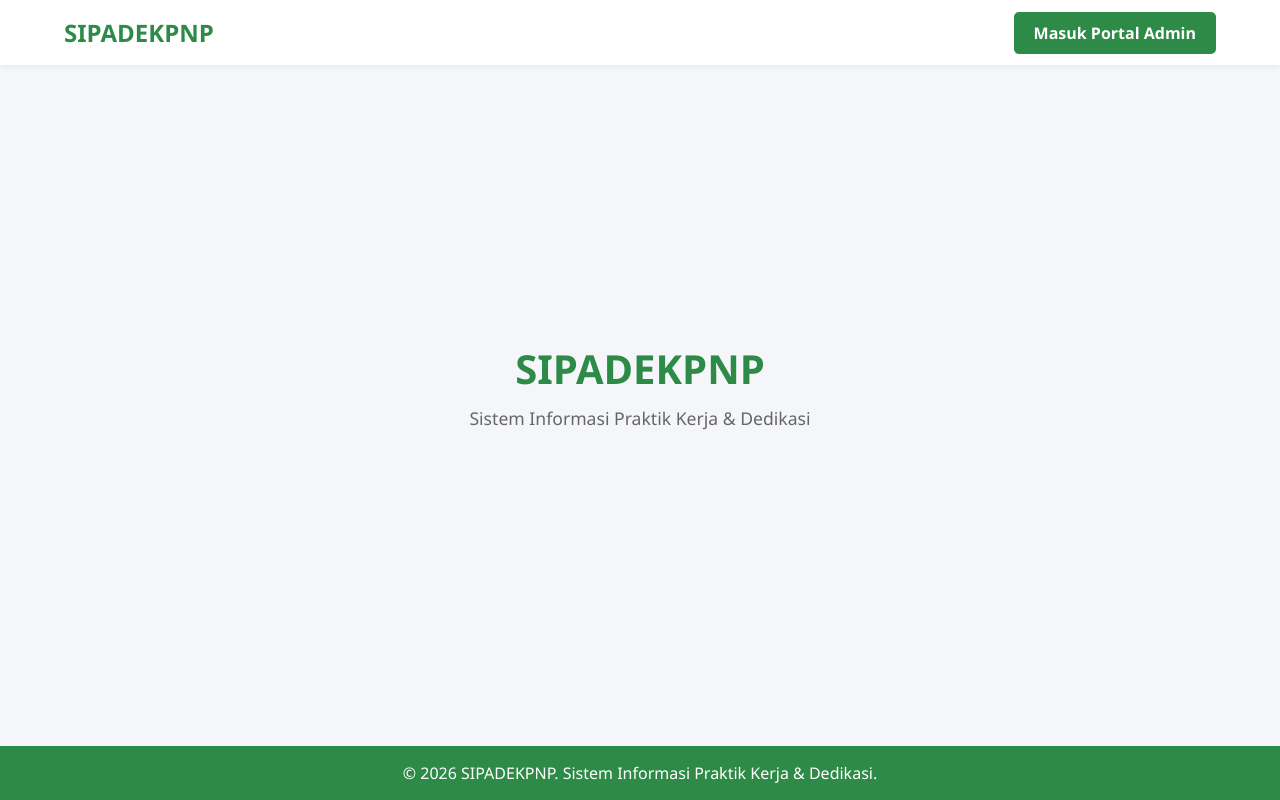
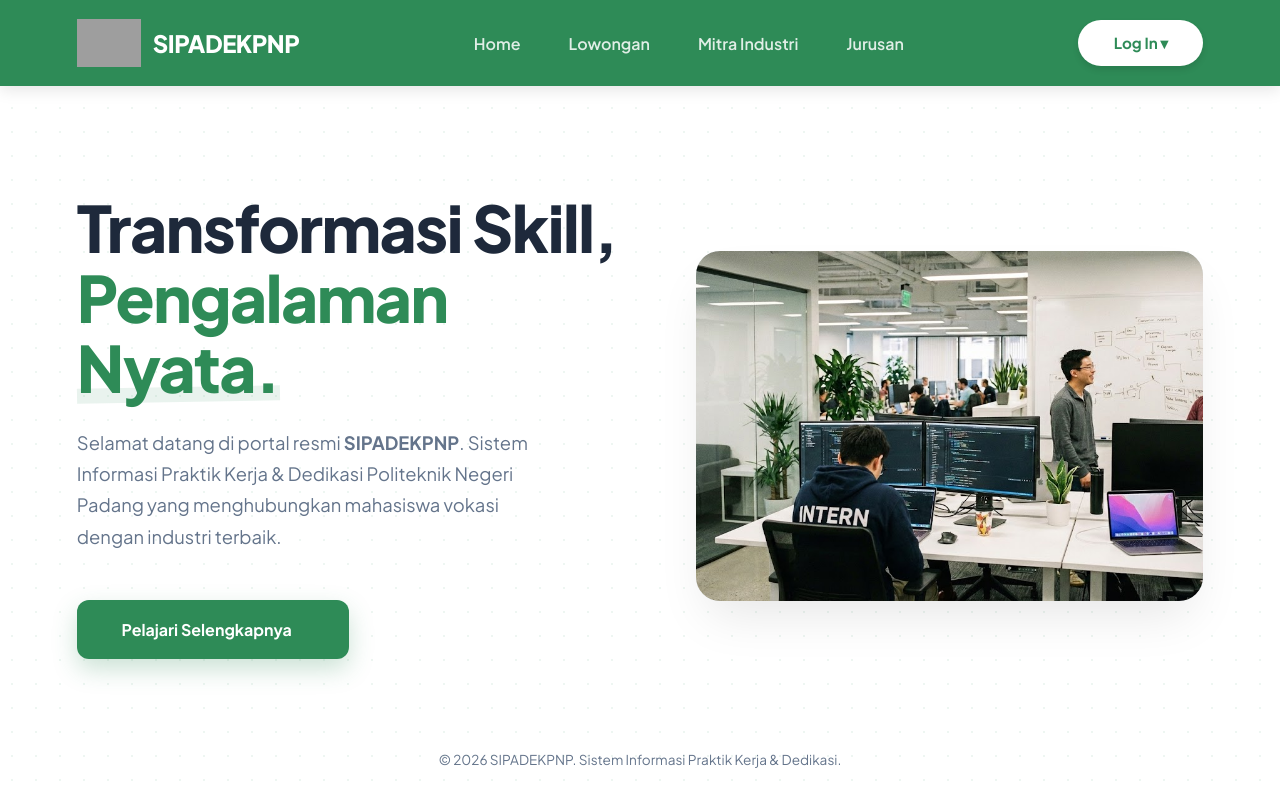
Before and after one commit to bpo2401093017/MagangInAja, a PHP site: page /MagangInAja/ in a window 1280 px wide. Run offline with PHP 8.4, Linux system fonts and the light colour scheme; some libraries are stand-ins or nearby versions; grey boxes are pictures that could not be loaded.

Commit message:
index dan css

```diff
--- /dev/null
+++ b/css/beranda.css
@@ -0,0 +1,280 @@
+:root {
+    --primary: #2E8B57;
+    --primary-dark: #1F603C;
+    --primary-light: #E8F5E9;
+
+    --text-main: #1e293b;
+    --text-body: #64748b;
+    --bg-white: #ffffff;
+}
+
+* { margin: 0; padding: 0; box-sizing: border-box; font-family: 'Plus Jakarta Sans', sans-serif; }
+
+body {
+    background-color: var(--bg-white);
+    color: var(--text-main);
+    overflow-x: hidden;
+}
+
+.hero-wrapper {
+    position: relative;
+    background-color: var(--bg-white);
+    min-height: 100vh;
+    display: flex;
+    flex-direction: column;
+    padding-top: 100px;
+}
+
+.bg-pattern {
+    position: absolute;
+    top: 0; left: 0; right: 0; bottom: 0;
+    background-image: radial-gradient(#2E8B57 0.8px, transparent 0.8px);
+    background-size: 24px 24px;
+    opacity: 0.08;
+    pointer-events: none;
+}
+
+nav {
+    display: flex;
+    justify-content: space-between;
+    align-items: center;
+    padding: 1.2rem 6%;
+    z-index: 1000;
+    position: absolute;
+    top: 0;
+    width: 100%;
+    background-color: var(--primary);
+    box-shadow: 0 4px 15px rgba(0,0,0,0.1);
+}
+
+.logo-container {
+    display: flex;
+    align-items: center;
+    gap: 12px;
+    text-decoration: none;
+}
+
+.logo-img {
+    height: 48px;
+    width: auto;
+}
+
+.logo-text {
+    font-size: 1.5rem;
+    font-weight: 800;
+    color: #ffffff;
+    letter-spacing: -0.5px;
+    display: flex;
+    flex-direction: column;
+    line-height: 1.1;
+}
+
+.nav-links {
+    display: flex;
+    gap: 3rem;
+}
+
+.nav-links a {
+    color: rgba(255, 255, 255, 0.85);
+    font-size: 1rem;
+    font-weight: 600;
+    text-decoration: none;
+    transition: 0.3s;
+    position: relative;
+}
+
+.nav-links a:hover {
+    color: #ffffff;
+}
+
+.nav-links a::after {
+    content: '';
+    position: absolute;
+    width: 0;
+    height: 2px;
+    bottom: -5px;
+    left: 0;
+    background-color: #ffffff;
+    transition: width 0.3s ease;
+}
+
+.nav-links a:hover::after {
+    width: 100%;
+}
+
+.dropdown {
+    position: relative;
+    display: inline-block;
+}
+
+.btn-login {
+    display: inline-block;
+    color: var(--primary);
+    background-color: #ffffff;
+    font-weight: 700;
+    font-size: 0.95rem;
+    text-decoration: none;
+    padding: 0.8rem 2.2rem;
+    border-radius: 50px;
+    transition: 0.3s;
+    box-shadow: 0 4px 6px rgba(0,0,0,0.1);
+    cursor: pointer;
+    user-select: none;
+}
+
+.btn-login:hover, .btn-login.aktif {
+    background-color: var(--primary-light);
+    color: var(--primary-dark);
+    transform: translateY(-2px);
+    box-shadow: 0 8px 15px rgba(0,0,0,0.15);
+}
+
+.dropdown-content {
+    display: none;
+    position: absolute;
+    right: 0;
+    background-color: #ffffff;
+    min-width: 200px;
+    box-shadow: 0 10px 30px rgba(0,0,0,0.15);
+    border-radius: 12px;
+    z-index: 1001;
+    margin-top: 15px;
+    overflow: hidden;
+}
+
+.dropdown-content.tampil {
+    display: block;
+    animation: fadeIn 0.2s ease;
+}
+
+.dropdown-content a {
+    color: var(--text-main);
+    padding: 15px 25px;
+    text-decoration: none;
+    display: block;
+    font-size: 0.95rem;
+    font-weight: 600;
+    transition: 0.2s;
+    text-align: left;
+    border-bottom: 1px solid #f0f0f0;
+}
+
+.dropdown-content a:last-child {
+    border-bottom: none;
+}
+
+.dropdown-content a:hover {
+    background-color: var(--primary-light);
+    color: var(--primary);
+    padding-left: 30px;
+}
+
+@keyframes fadeIn {
+    from { opacity: 0; transform: translateY(10px); }
+    to { opacity: 1; transform: translateY(0); }
+}
+
+.hero-container {
+    flex: 1;
+    display: flex;
+    align-items: center;
+    justify-content: space-between;
+    padding: 2rem 6% 0 6%;
+    z-index: 10;
+}
+
+.hero-text { width: 48%; }
+
+.hero-text h1 {
+    font-size: 4rem;
+    line-height: 1.1;
+    margin-bottom: 1.5rem;
+    font-weight: 800;
+    letter-spacing: -1.5px;
+    color: var(--text-main);
+}
+
+.text-accent {
+    color: var(--primary);
+    position: relative;
+    z-index: 1;
+}
+
+.text-accent::after {
+    content: '';
+    position: absolute;
+    bottom: 5px; left: 0; width: 100%; height: 15px;
+    background: rgba(46, 139, 87, 0.1);
+    z-index: -1;
+    transform: rotate(-1deg);
+}
+
+.hero-text p {
+    font-size: 1.15rem;
+    color: var(--text-body);
+    margin-bottom: 3rem;
+    line-height: 1.7;
+    max-width: 90%;
+    font-weight: 400;
+}
+
+.btn-group { display: flex; gap: 15px; align-items: center; }
+
+.btn-main {
+    background-color: var(--primary);
+    color: #ffffff;
+    padding: 1.2rem 2.8rem;
+    border-radius: 12px;
+    font-weight: 700;
+    text-decoration: none;
+    display: inline-flex;
+    align-items: center;
+    gap: 12px;
+    box-shadow: 0 10px 25px rgba(46, 139, 87, 0.25);
+    transition: all 0.3s ease;
+}
+
+.btn-main:hover {
+    background-color: var(--primary-dark);
+    transform: translateY(-3px);
+    box-shadow: 0 15px 35px rgba(46, 139, 87, 0.35);
+}
+
+.hero-image-wrapper {
+    width: 45%;
+    display: flex;
+    justify-content: center;
+    position: relative;
+}
+
+.hero-img {
+    width: 100%;
+    border-radius: 24px;
+    box-shadow: 0 25px 50px -12px rgba(0, 0, 0, 0.1);
+    transition: transform 0.5s;
+    background-color: #e2e8f0;
+    min-height: 350px;
+    object-fit: cover;
+}
+
+footer {
+    width: 100%;
+    text-align: center;
+    padding: 2rem;
+    color: var(--text-body);
+    font-size: 0.85rem;
+    margin-top: auto;
+}
+
+@media (max-width: 900px) {
+    .hero-wrapper { height: auto; padding-bottom: 4rem; padding-top: 100px; }
+    nav { position: relative; flex-wrap: wrap; justify-content: center; gap: 1rem; padding: 1rem 5%; }
+    .logo-container { width: 100%; justify-content: center; margin-bottom: 0.5rem; }
+    .nav-links { display: none; }
+    .hero-container { flex-direction: column; text-align: center; padding-top: 2rem; }
+    .hero-text { width: 100%; margin-bottom: 3rem; }
+    .hero-text h1 { font-size: 2.8rem; }
+    .hero-text p { margin: 0 auto 2rem auto; }
+    .btn-group { justify-content: center; }
+    .hero-image-wrapper { width: 90%; margin-bottom: 2rem; }
+}
--- a/index.php
+++ b/index.php
@@ -1,13 +1,91 @@
 <?php
 require_once 'config.php';
-require_once 'templates/header.php';
 ?>
+<!DOCTYPE html>
+<html lang="id">
+<head>
+    <meta charset="UTF-8">
+    <meta name="viewport" content="width=device-width, initial-scale=1.0">
+    <title>SIPADEKPNP - Magang Politeknik Negeri Padang</title>
 
-<div style="min-height: 80vh; display: flex; flex-direction: column; justify-content: center; align-items: center; text-align: center;">
+    <link href="https://fonts.googleapis.com/css2?family=Plus+Jakarta+Sans:wght@400;500;600;700;800&display=swap" rel="stylesheet">
+    <script src="https://unpkg.com/@phosphor-icons/web"></script>
 
-    <h2 style="font-size: 2.5rem; color: #2E8B47; margin-bottom: 10px;">SIPADEKPNP</h2>
-    <p style="color: #666; font-size: 1.1rem;">Sistem Informasi Praktik Kerja & Dedikasi</p>
+    <link rel="stylesheet" href="css/beranda.css">
+</head>
+<body>
 
-</div>
+    <div class="hero-wrapper">
+        <div class="bg-pattern"></div>
 
-<?php require_once 'templates/footer.php'; ?>
+        <nav>
+            <a href="index.php" class="logo-container">
+                <img src="assets/logo.png" alt="Logo PNP" class="logo-img" onerror="this.style.display='none'">
+                <div class="logo-text">
+                    SIPADEKPNP
+                </div>
+            </a>
+
+            <div class="nav-links">
+                <a href="#">Home</a>
+                <a href="#">Lowongan</a>
+                <a href="#">Mitra Industri</a>
+                <a href="#">Jurusan</a>
+            </div>
+
+            <div class="dropdown">
+                <a href="javascript:void(0)" class="btn-login" onclick="bukaDropdown()">Log In ▾</a>
+                <div id="menuLogin" class="dropdown-content">
+                    <a href="#">Login Mahasiswa</a>
+                    <a href="admin/login_admin.php">Login Admin</a>
+                </div>
+            </div>
+        </nav>
+
+        <div class="hero-container">
+            <div class="hero-text">
+                <h1>Transformasi Skill, <br><span class="text-accent">Pengalaman Nyata.</span></h1>
+                <p>Selamat datang di portal resmi <strong>SIPADEKPNP</strong>. Sistem Informasi Praktik Kerja & Dedikasi Politeknik Negeri Padang yang menghubungkan mahasiswa vokasi dengan industri terbaik.</p>
+
+                <div class="btn-group">
+                    <a href="#" class="btn-main">
+                        Pelajari Selengkapnya
+                        <i class="ph-bold ph-arrow-right"></i>
+                    </a>
+                </div>
+            </div>
+
+        <div class="hero-image-wrapper">
+            <img src="img/ilustrasimagang.jpg" alt="Ilustrasi Magang" class="hero-img">
+        </div>
+        </div>
+
+        <footer>
+            <p>&copy; 2026 SIPADEKPNP. Sistem Informasi Praktik Kerja & Dedikasi.</p>
+        </footer>
+    </div>
+
+    <script>
+        function bukaDropdown() {
+            document.getElementById("menuLogin").classList.toggle("tampil");
+            document.querySelector(".btn-login").classList.toggle("aktif");
+        }
+
+        window.onclick = function(event) {
+            if (!event.target.matches('.btn-login')) {
+                var dropdowns = document.getElementsByClassName("dropdown-content");
+                var tombol = document.querySelector(".btn-login");
+
+                for (var i = 0; i < dropdowns.length; i++) {
+                    var openDropdown = dropdowns[i];
+                    if (openDropdown.classList.contains('tampil')) {
+                        openDropdown.classList.remove('tampil');
+                        tombol.classList.remove('aktif');
+                    }
+                }
+            }
+        }
+    </script>
+
+</body>
+</html>
```
Also changed, not shown: img/Ilustrasimagang.jpg (added).
